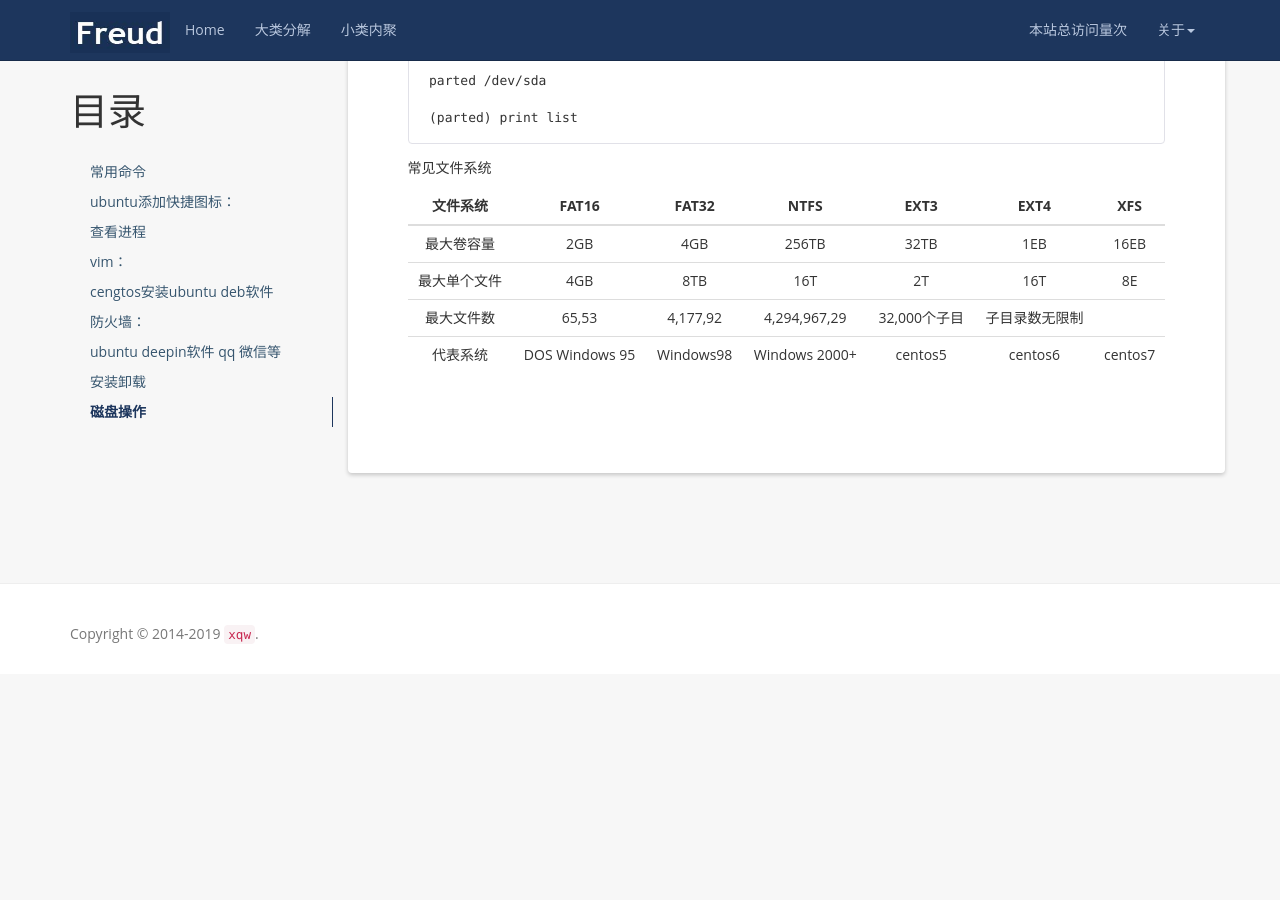
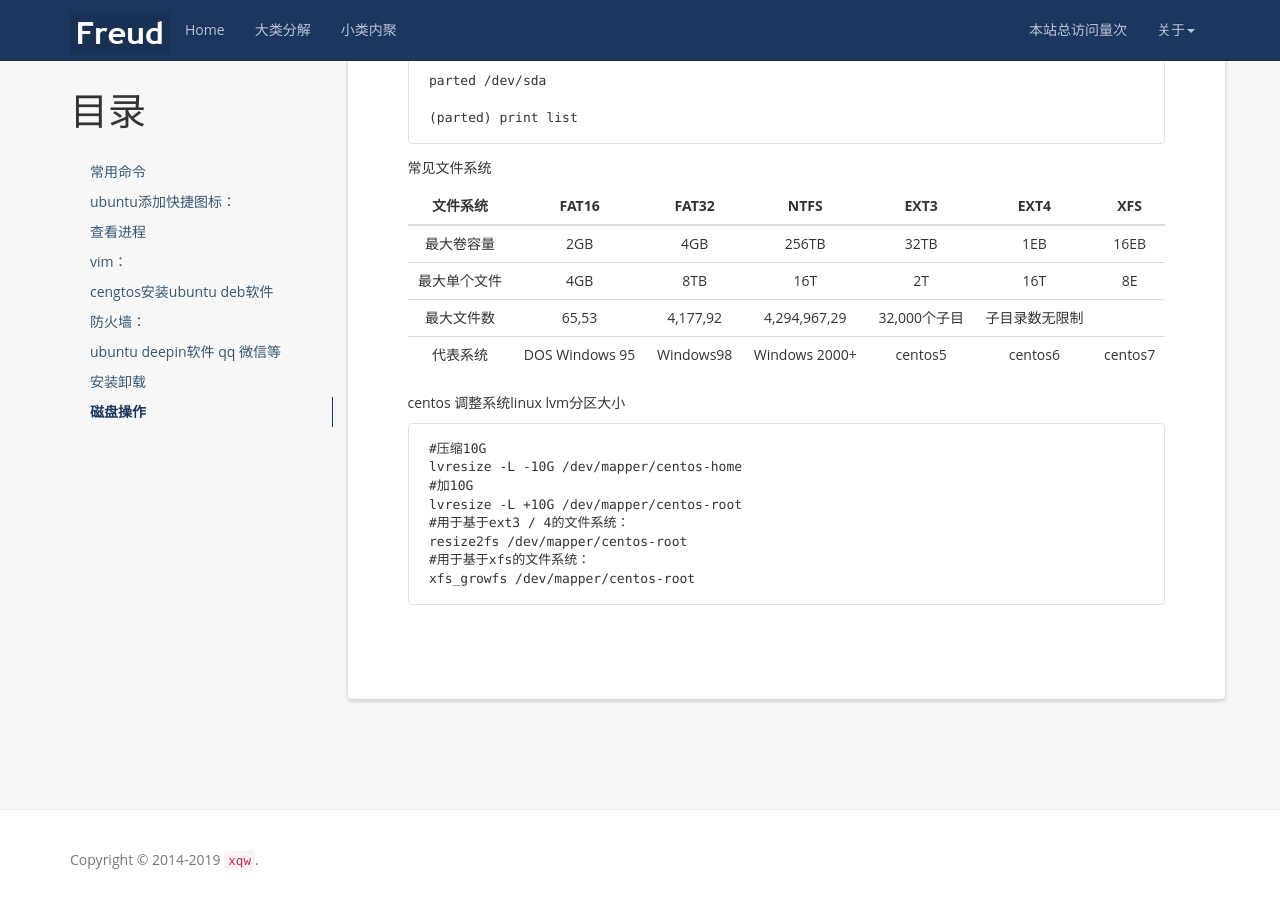
Before and after one commit to glowwormX/glowwormX.github.io, a Jekyll site: the page built from _posts/basics/2018-04-28-Linux命令.md, in a window 1280 px wide and 900 px high, scrolled down 3587 px. Built offline with Jekyll 4.4.1, drawn with Linux system fonts in a browser that asks for light colours; nearby versions of some CDN libraries; a script that is not in the unit is left out; comment, search, counter and statistics services are not loaded; before the commit the page ends 4261 px from its top, so only the background shows below that.

Commit message:
Update 2018-04-28-Linux命令.md

````diff
--- a/_posts/basics/2018-04-28-Linux命令.md
+++ b/_posts/basics/2018-04-28-Linux命令.md
@@ -177,3 +177,15 @@ parted /dev/sda
 最大单个文件|	4GB|8TB|16T|	2T|	16T|	8E|
 最大文件数|	65,53|	4,177,92|	4,294,967,29|	32,000个子目|	子目录数无限制|
 代表系统|	DOS Windows 95|	Windows98	|Windows 2000+	|centos5|	centos6|	centos7
+
+centos 调整系统linux lvm分区大小
+```
+#压缩10G
+lvresize -L -10G /dev/mapper/centos-home
+#加10G
+lvresize -L +10G /dev/mapper/centos-root
+#用于基于ext3 / 4的文件系统：
+resize2fs /dev/mapper/centos-root
+#用于基于xfs的文件系统：
+xfs_growfs /dev/mapper/centos-root
+```
````
